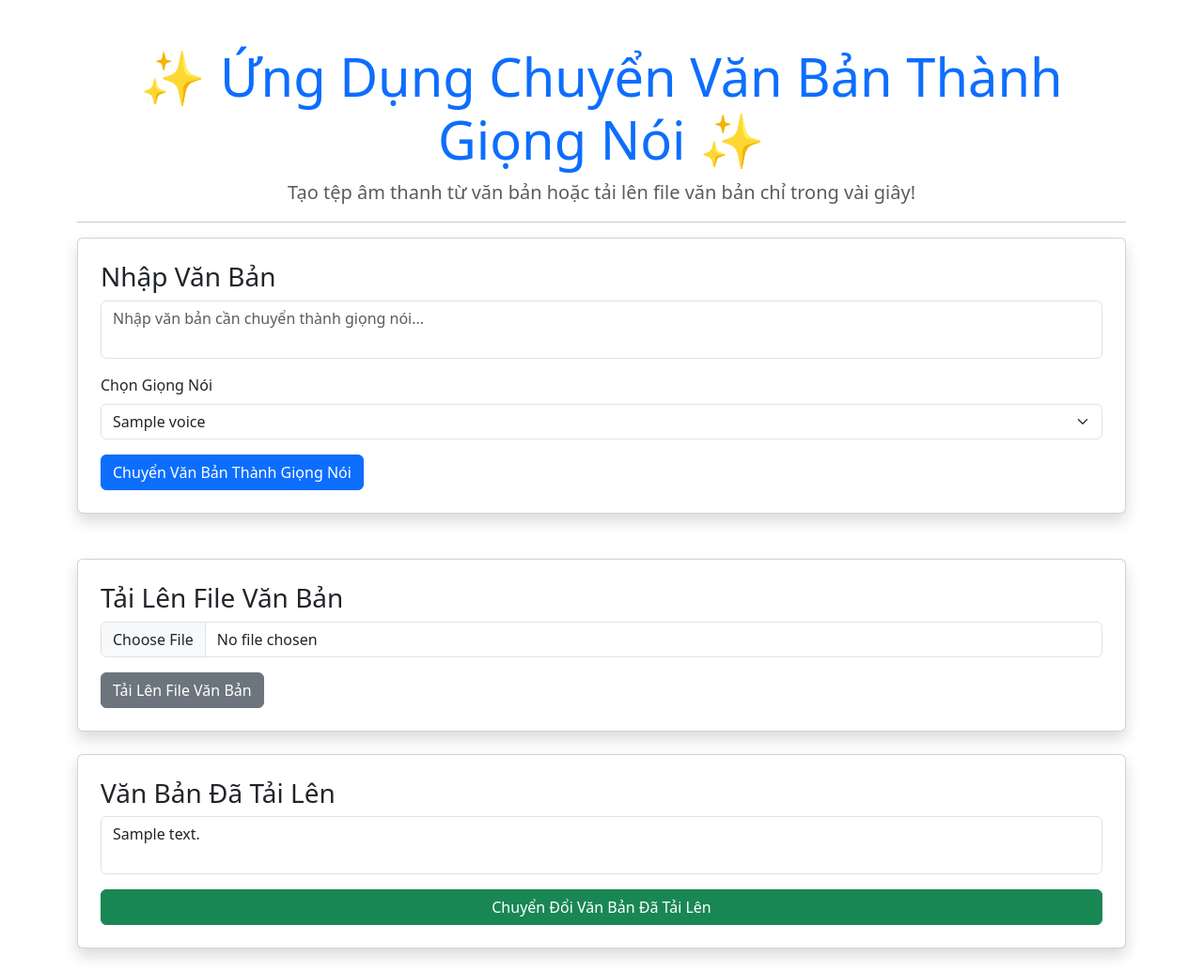
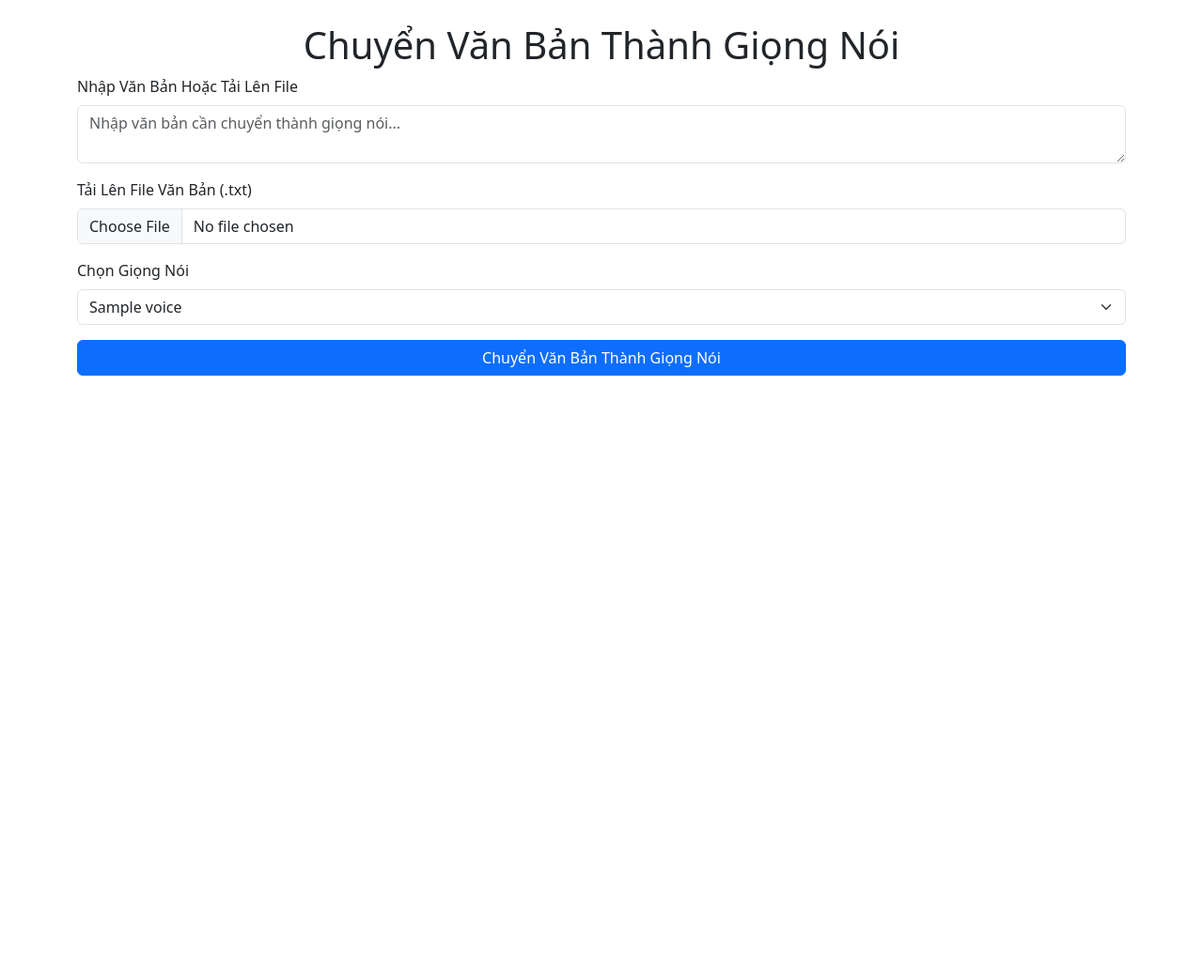
Before and after one commit to thanhnew2001/udemytts, a Flask app: template templates/index.html in a window 1280 px wide. Shown: the whole page at 94% size. After the commit the page ends 400 px from the top, so only its background shows below. Run offline with Flask 3, Linux system fonts and the light colour scheme; the template is opened without the code that fills it: most values are stand-ins (such as "Sample title", 1, 10 or a date in 2020).

Commit message:
Update index.html

```diff
--- a/templates/index.html
+++ b/templates/index.html
@@ -4,36 +4,33 @@
     <meta charset="UTF-8">
     <meta name="viewport" content="width=device-width, initial-scale=1.0">
     <title>Ứng Dụng Chuyển Văn Bản Thành Giọng Nói</title>
-    <!-- Bootstrap CSS -->
     <link href="https://cdn.jsdelivr.net/npm/bootstrap@5.3.0/dist/css/bootstrap.min.css" rel="stylesheet">
     <style>
-        .spinner-border {
+        #loading {
             display: none;
+            text-align: center;
+            margin-top: 20px;
         }
         .audio-player {
             margin-top: 20px;
         }
-        textarea {
-            resize: none;
-        }
     </style>
 </head>
 <body>
-<div class="container mt-5">
-    <!-- Big Title -->
-    <div class="text-center">
-        <h1 class="display-4 text-primary">✨ Ứng Dụng Chuyển Văn Bản Thành Giọng Nói ✨</h1>
-        <p class="lead text-muted">Tạo tệp âm thanh từ văn bản hoặc tải lên file văn bản chỉ trong vài giây!</p>
-        <hr>
+<div class="container mt-4">
+    <h1 class="text-center">Chuyển Văn Bản Thành Giọng Nói</h1>
+
+    <form id="text-form" method="POST" action="/convert-text">
+        <div class="mb-3">
+            <label for="text-input" class="form-label">Nhập Văn Bản Hoặc Tải Lên File</label>
+            <textarea id="text-input" name="text" class="form-control" placeholder="Nhập văn bản cần chuyển thành giọng nói..." required></textarea>
         </div>
 
-    <!-- Text to Speech Form -->
-    <div class="card shadow p-4">
-        <h3>Nhập Văn Bản</h3>
-        <form id="text-form" method="POST" action="/convert-text">
         <div class="mb-3">
-                <textarea id="text-input" name="text" class="form-control" placeholder="Nhập văn bản cần chuyển thành giọng nói..." required></textarea>
+            <label for="file-upload" class="form-label">Tải Lên File Văn Bản (.txt)</label>
+            <input type="file" id="file-upload" class="form-control" accept=".txt">
         </div>
+
         <div class="mb-3">
             <label for="voice-select" class="form-label">Chọn Giọng Nói</label>
             <select name="voice" id="voice-select" class="form-select">
@@ -42,58 +39,45 @@
                 {% endfor %}
             </select>
         </div>
-            <div class="d-flex align-items-center">
-                <button type="submit" class="btn btn-primary me-3" id="generate-button">Chuyển Văn Bản Thành Giọng Nói</button>
-                <div class="spinner-border text-primary" role="status" id="loading-spinner">
-                    <span class="visually-hidden">Loading...</span>
-                </div>
-            </div>
+
+        <button type="submit" id="convert-btn" class="btn btn-primary w-100">Chuyển Văn Bản Thành Giọng Nói</button>
     </form>
+
+    <div id="loading">
+        <p>Đang xử lý... Vui lòng chờ.</p>
+        <div class="spinner-border" role="status"></div>
     </div>
 
-    <br>
-
-    <!-- File Upload Form -->
-    <div class="card shadow p-4 mt-4">
-        <h3>Tải Lên File Văn Bản</h3>
-        <form id="file-upload-form" action="/upload-text" method="POST" enctype="multipart/form-data">
-            <div class="mb-3">
-                <input type="file" name="file" accept=".txt" class="form-control" required />
-            </div>
-            <button type="submit" class="btn btn-secondary">Tải Lên File Văn Bản</button>
-        </form>
+    <div id="audio-container" class="audio-player"></div>
 </div>
 
-    {% if text %}
-    <div class="card shadow p-4 mt-4">
-        <h3>Văn Bản Đã Tải Lên</h3>
-        <textarea class="form-control" readonly>{{ text }}</textarea>
-        <button id="convert-uploaded-text" class="btn btn-success mt-3">Chuyển Đổi Văn Bản Đã Tải Lên</button>
-    </div>
-    {% endif %}
+<script>
+    const textForm = document.getElementById('text-form');
+    const textInput = document.getElementById('text-input');
+    const fileUpload = document.getElementById('file-upload');
+    const convertBtn = document.getElementById('convert-btn');
+    const loadingSpinner = document.getElementById('loading');
 
-    <div id="audio-container" class="audio-player mt-4">
-        <!-- Audio output will appear here -->
-    </div>
-</div>
+    // Handle file upload
+    fileUpload.addEventListener('change', function () {
+        const file = fileUpload.files[0];
+        if (file) {
+            const reader = new FileReader();
+            reader.onload = function (e) {
+                textInput.value = e.target.result;
+            };
+            reader.readAsText(file);
+        }
+    });
 
-<!-- Bootstrap Bundle -->
-<script src="https://cdn.jsdelivr.net/npm/bootstrap@5.3.0/dist/js/bootstrap.bundle.min.js"></script>
-
-<script>
-    // Handle text-to-speech form submission
-    const textForm = document.getElementById('text-form');
-    const generateButton = document.getElementById('generate-button');
-    const loadingSpinner = document.getElementById('loading-spinner');
-
-    textForm.addEventListener('submit', function(event) {
+    // Handle form submission
+    textForm.addEventListener('submit', function (event) {
         event.preventDefault();
 
-        // Disable the button and show the spinner
-        generateButton.disabled = true;
-        loadingSpinner.style.display = 'inline-block';
+        convertBtn.disabled = true;
+        loadingSpinner.style.display = 'block';
 
-        const text = document.getElementById('text-input').value;
+        const text = textInput.value;
         const voice = document.getElementById('voice-select').value;
 
         fetch('/convert-text', {
@@ -105,56 +89,26 @@
         })
         .then(response => response.json())
         .then(data => {
+            loadingSpinner.style.display = 'none';
+            convertBtn.disabled = false;
+
             if (data.audio_url) {
                 document.getElementById('audio-container').innerHTML = `
                     <audio controls>
                         <source src="${data.audio_url}" type="audio/wav">
-                        Your browser does not support the audio element.
+                        Trình duyệt của bạn không hỗ trợ phát âm thanh.
                     </audio>
                     <br><br>
-                    <a href="${data.audio_url}" download class="btn btn-success">Tải Xuống Âm Thanh</a>
+                    <a href="${data.audio_url}" download class="btn btn-success">Tải Xuống</a>
                 `;
             }
         })
         .catch(error => {
+            loadingSpinner.style.display = 'none';
+            convertBtn.disabled = false;
             console.error('Error:', error);
-        })
-        .finally(() => {
-            // Re-enable the button and hide the spinner
-            generateButton.disabled = false;
-            loadingSpinner.style.display = 'none';
         });
     });
-
-    // Handle uploaded text conversion
-    const convertUploadedTextButton = document.getElementById('convert-uploaded-text');
-    if (convertUploadedTextButton) {
-        convertUploadedTextButton.addEventListener('click', function() {
-            const text = document.querySelector('textarea[readonly]').value;
-            const voice = document.getElementById('voice-select').value;
-
-            fetch('/convert-text', {
-                method: 'POST',
-                headers: {
-                    'Content-Type': 'application/x-www-form-urlencoded',
-                },
-                body: `text=${encodeURIComponent(text)}&voice=${encodeURIComponent(voice)}`
-            })
-            .then(response => response.json())
-            .then(data => {
-                if (data.audio_url) {
-                    document.getElementById('audio-container').innerHTML = `
-                        <audio controls>
-                            <source src="${data.audio_url}" type="audio/wav">
-                            Your browser does not support the audio element.
-                        </audio>
-                        <br><br>
-                        <a href="${data.audio_url}" download class="btn btn-success">Tải Xuống Âm Thanh</a>
-                    `;
-                }
-            });
-        });
-    }
 </script>
 </body>
 </html>
```
Lines whose indentation alone changed are shown as unchanged.
